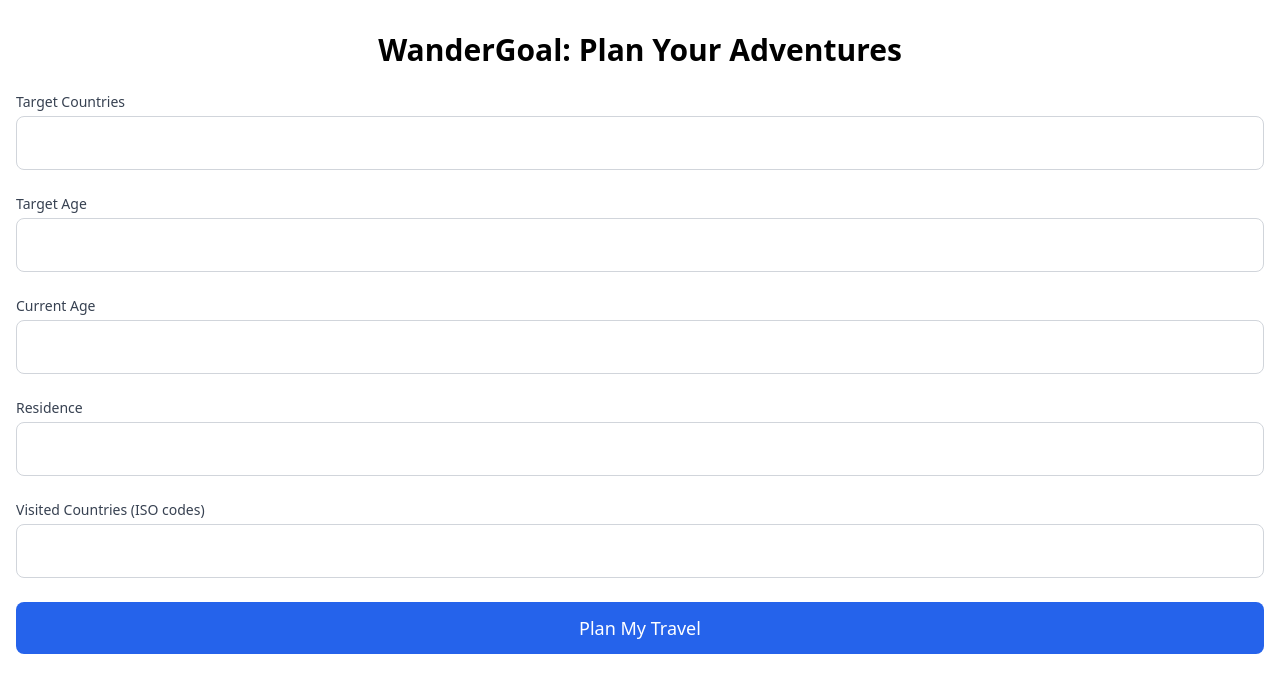
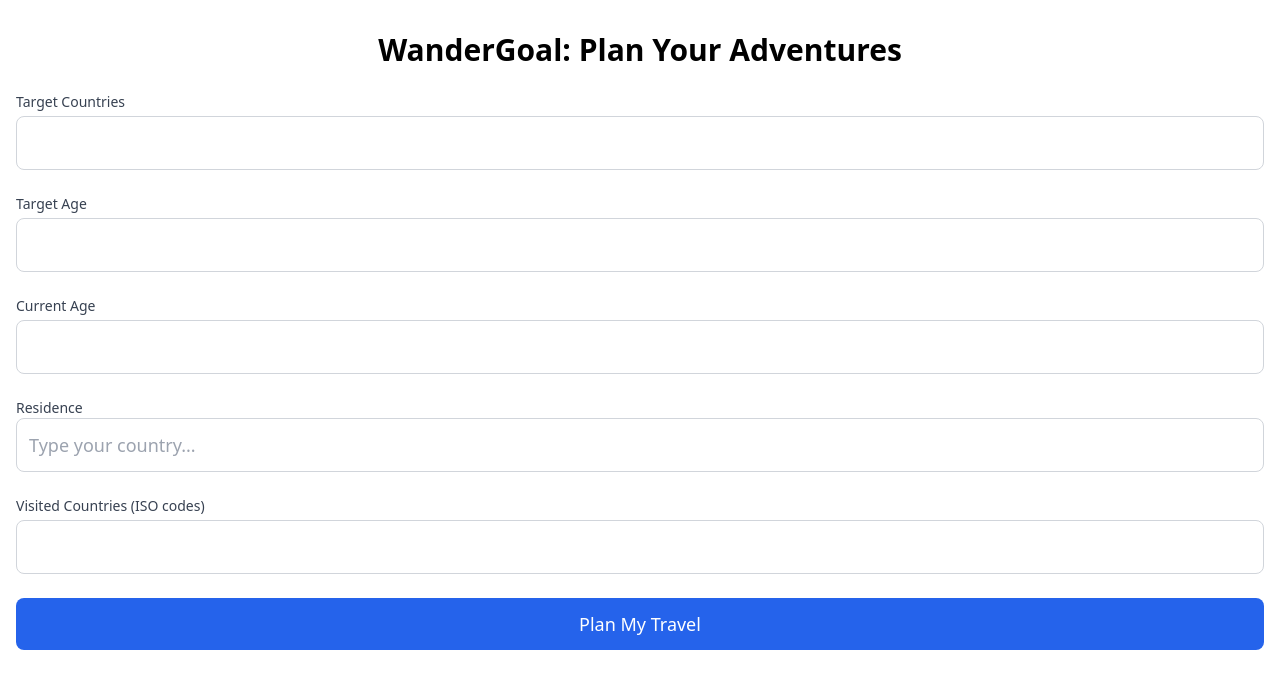
Before and after one commit to afigard/wandergoal, a Next.js app: page / in a window 1280 px wide. Shown: the top 692 px of the page. Built offline with nearby package versions, Linux system fonts and the light colour scheme.

Commit message:
🚸 Autocomplete dropdown

```diff
--- /dev/null
+++ b/components/Autocomplete.js
@@ -0,0 +1,51 @@
+import { useState } from "react";
+
+export default function Autocomplete({ options, value, onChange }) {
+  const [filteredOptions, setFilteredOptions] = useState([]);
+  const [isOpen, setIsOpen] = useState(false);
+
+  const handleInputChange = (e) => {
+    const query = e.target.value;
+    onChange(query);
+    if (query.length > 0) {
+      const filtered = options.filter((option) =>
+        option.toLowerCase().startsWith(query.toLowerCase())
+      );
+      setFilteredOptions(filtered);
+      setIsOpen(true);
+    } else {
+      setFilteredOptions([]);
+      setIsOpen(false);
+    }
+  };
+
+  const handleOptionClick = (option) => {
+    onChange(option);
+    setIsOpen(false);
+  };
+
+  return (
+    <div className="relative">
+      <input
+        type="text"
+        value={value}
+        onChange={handleInputChange}
+        className="w-full p-3 border border-gray-300 rounded-lg text-lg"
+        placeholder="Type your country..."
+      />
+      {isOpen && filteredOptions.length > 0 && (
+        <ul className="absolute z-10 bg-white border border-gray-300 rounded-lg mt-1 w-full max-h-40 overflow-y-auto">
+          {filteredOptions.map((option, index) => (
+            <li
+              key={index}
+              onClick={() => handleOptionClick(option)}
+              className="p-2 hover:bg-gray-200 cursor-pointer"
+            >
+              {option}
+            </li>
+          ))}
+        </ul>
+      )}
+    </div>
+  );
+}
--- a/components/TravelForm.js
+++ b/components/TravelForm.js
@@ -1,5 +1,202 @@
 import { useState } from "react";
 import { useRouter } from "next/router";
+import Autocomplete from "./Autocomplete";
+
+const countries = [
+  "Afghanistan",
+  "Albania",
+  "Algeria",
+  "Andorra",
+  "Angola",
+  "Antigua and Barbuda",
+  "Argentina",
+  "Armenia",
+  "Australia",
+  "Austria",
+  "Azerbaijan",
+  "Bahamas",
+  "Bahrain",
+  "Bangladesh",
+  "Barbados",
+  "Belarus",
+  "Belgium",
+  "Belize",
+  "Benin",
+  "Bhutan",
+  "Bolivia",
+  "Bosnia and Herzegovina",
+  "Botswana",
+  "Brazil",
+  "Brunei",
+  "Bulgaria",
+  "Burkina Faso",
+  "Burundi",
+  "Cabo Verde",
+  "Cambodia",
+  "Cameroon",
+  "Canada",
+  "Central African Republic",
+  "Chad",
+  "Chile",
+  "China",
+  "Colombia",
+  "Comoros",
+  "Congo (Congo-Brazzaville)",
+  "Costa Rica",
+  "Croatia",
+  "Cuba",
+  "Cyprus",
+  "Czechia (Czech Republic)",
+  "Denmark",
+  "Djibouti",
+  "Dominica",
+  "Dominican Republic",
+  "Ecuador",
+  "Egypt",
+  "El Salvador",
+  "Equatorial Guinea",
+  "Eritrea",
+  "Estonia",
+  "Eswatini",
+  "Ethiopia",
+  "Fiji",
+  "Finland",
+  "France",
+  "Gabon",
+  "Gambia",
+  "Georgia",
+  "Germany",
+  "Ghana",
+  "Greece",
+  "Grenada",
+  "Guatemala",
+  "Guinea",
+  "Guinea-Bissau",
+  "Guyana",
+  "Haiti",
+  "Holy See",
+  "Honduras",
+  "Hungary",
+  "Iceland",
+  "India",
+  "Indonesia",
+  "Iran",
+  "Iraq",
+  "Ireland",
+  "Israel",
+  "Italy",
+  "Jamaica",
+  "Japan",
+  "Jordan",
+  "Kazakhstan",
+  "Kenya",
+  "Kiribati",
+  "Kuwait",
+  "Kyrgyzstan",
+  "Laos",
+  "Latvia",
+  "Lebanon",
+  "Lesotho",
+  "Liberia",
+  "Libya",
+  "Liechtenstein",
+  "Lithuania",
+  "Luxembourg",
+  "Madagascar",
+  "Malawi",
+  "Malaysia",
+  "Maldives",
+  "Mali",
+  "Malta",
+  "Marshall Islands",
+  "Mauritania",
+  "Mauritius",
+  "Mexico",
+  "Micronesia",
+  "Moldova",
+  "Monaco",
+  "Mongolia",
+  "Montenegro",
+  "Morocco",
+  "Mozambique",
+  "Myanmar",
+  "Namibia",
+  "Nauru",
+  "Nepal",
+  "Netherlands",
+  "New Zealand",
+  "Nicaragua",
+  "Niger",
+  "Nigeria",
+  "North Korea",
+  "North Macedonia",
+  "Norway",
+  "Oman",
+  "Pakistan",
+  "Palau",
+  "Palestine State",
+  "Panama",
+  "Papua New Guinea",
+  "Paraguay",
+  "Peru",
+  "Philippines",
+  "Poland",
+  "Portugal",
+  "Qatar",
+  "Romania",
+  "Russia",
+  "Rwanda",
+  "Saint Kitts and Nevis",
+  "Saint Lucia",
+  "Saint Vincent and the Grenadines",
+  "Samoa",
+  "San Marino",
+  "Sao Tome and Principe",
+  "Saudi Arabia",
+  "Senegal",
+  "Serbia",
+  "Seychelles",
+  "Sierra Leone",
+  "Singapore",
+  "Slovakia",
+  "Slovenia",
+  "Solomon Islands",
+  "Somalia",
+  "South Africa",
+  "South Korea",
+  "South Sudan",
+  "Spain",
+  "Sri Lanka",
+  "Sudan",
+  "Suriname",
+  "Sweden",
+  "Switzerland",
+  "Syria",
+  "Tajikistan",
+  "Tanzania",
+  "Thailand",
+  "Timor-Leste",
+  "Togo",
+  "Tonga",
+  "Trinidad and Tobago",
+  "Tunisia",
+  "Turkey",
+  "Turkmenistan",
+  "Tuvalu",
+  "Uganda",
+  "Ukraine",
+  "United Arab Emirates",
+  "United Kingdom",
+  "United States of America",
+  "Uruguay",
+  "Uzbekistan",
+  "Vanuatu",
+  "Venezuela",
+  "Vietnam",
+  "Yemen",
+  "Zambia",
+  "Zimbabwe",
+];
 
 export default function TravelForm() {
   const router = useRouter();
@@ -15,8 +212,13 @@ export default function TravelForm() {
     setFormData({ ...formData, [e.target.name]: e.target.value });
   };
 
+  const handleResidenceChange = (value) => {
+    setFormData({ ...formData, residence: value });
+  };
+
   const handleSubmit = async (e) => {
     e.preventDefault();
+
     const response = await fetch("/api/travel-plan", {
       method: "POST",
       headers: { "Content-Type": "application/json" },
@@ -76,12 +278,10 @@ export default function TravelForm() {
         <label className="block text-sm font-medium text-gray-700">
           Residence
         </label>
-        <input
-          type="text"
-          name="residence"
+        <Autocomplete
+          options={countries}
           value={formData.residence}
-          onChange={handleChange}
-          className="mt-1 block w-full p-3 border border-gray-300 rounded-lg text-lg"
+          onChange={handleResidenceChange}
         />
       </div>
       <div>
```
